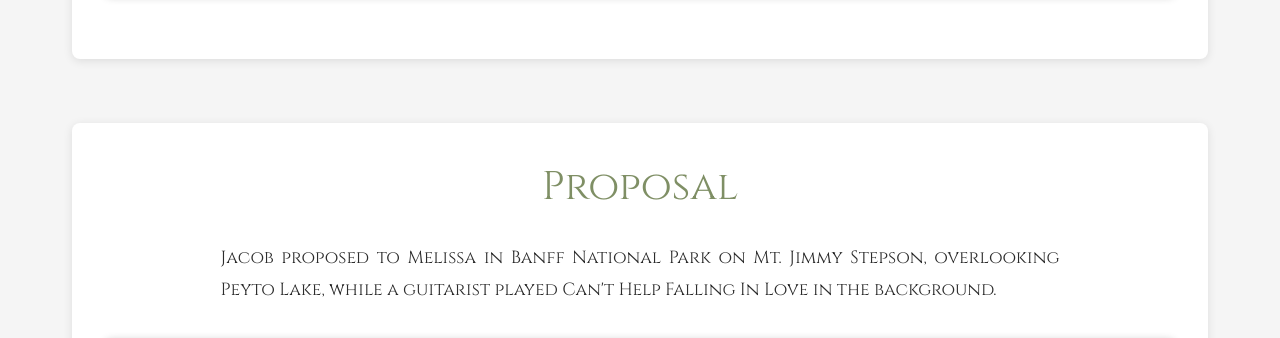
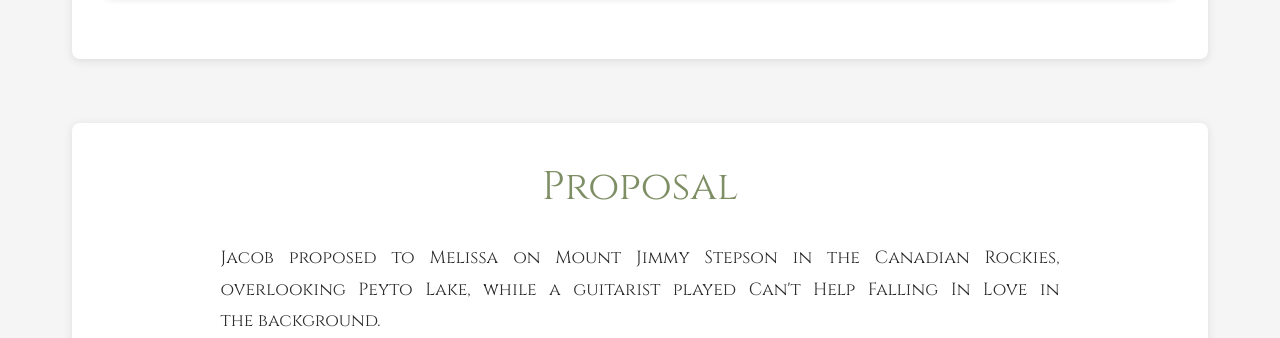
Before and after one commit to JacobStephens2/wedding.stephens.page, a PHP site: page /story in a window 1280 px wide. Shown: the part 2478-2816 px from the top of the page. Run offline with PHP 8.4, Linux system fonts and the light colour scheme; some web fonts are replaced.

Commit message:
Reword proposal section

```diff
--- a/public/story.php
+++ b/public/story.php
@@ -45,7 +45,7 @@ include __DIR__ . '/includes/header.php';
 
     <section class="story-section">
         <h2>Proposal</h2>
-        <p>Jacob proposed to Melissa in Banff National Park on Mt. Jimmy Stepson, overlooking Peyto Lake, while a guitarist played Can't Help Falling In Love in the background.</p>
+        <p>Jacob proposed to Melissa on Mount Jimmy Stepson in the Canadian Rockies, overlooking Peyto Lake, while a guitarist played Can't Help Falling In Love in the&nbsp;background.</p>
 
         <div class="photo-carousel carousel-landscape">
             <div class="carousel-container">
```
Also changed, not shown: private/specification.md (+1 -1 lines).
